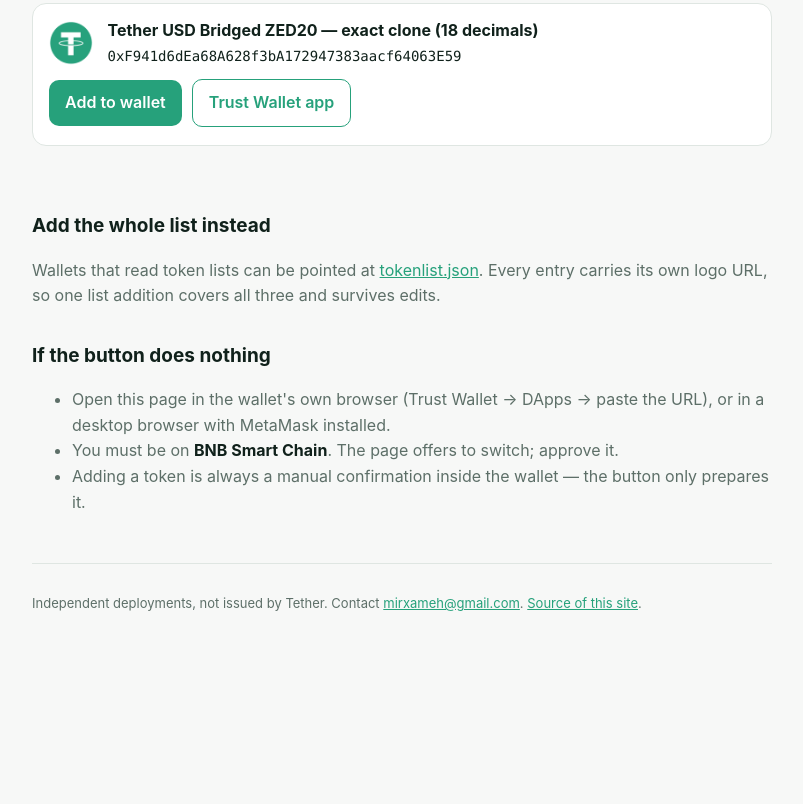
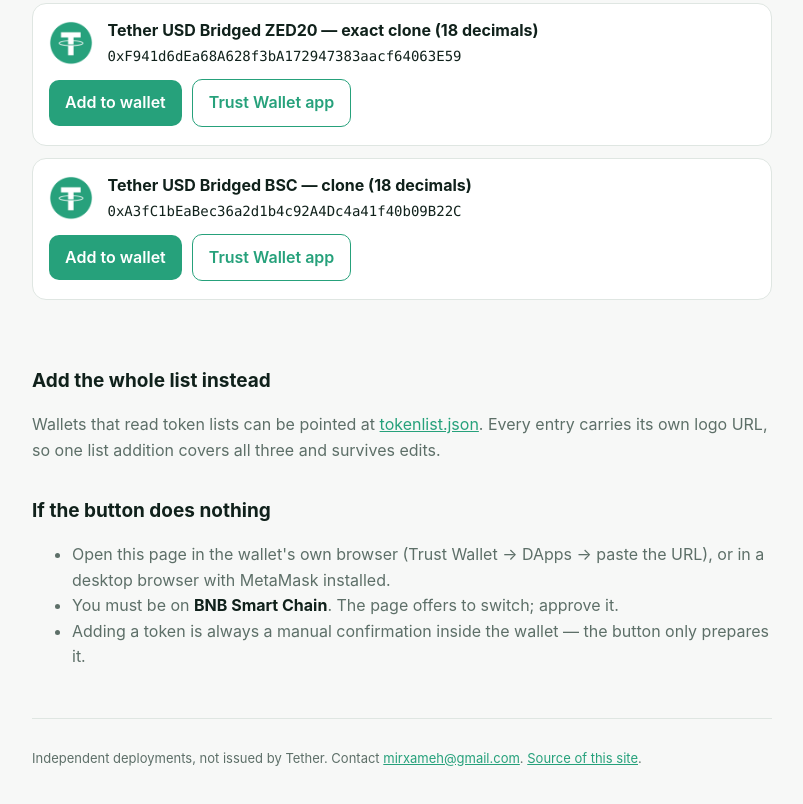
Before and after one commit to Mirxa27/usdt-trc20, a plain HTML site: page add.html in a window 1280 px wide. Shown: the part 1174-1978 px from the top of the page, without its empty margins (238-1041 px from the left). Before the commit the page ends 1873 px from the top, so only its background shows below. Drawn offline with Linux system fonts and the light colour scheme.

Commit message:
Add bridged clone card

```diff
--- a/add.html
+++ b/add.html
@@ -105,6 +105,16 @@
     </div>
   </div>
 
+  <div class="tok">
+    <img src="assets/logo-200.png" alt="">
+    <span class="meta"><b>Tether USD Bridged BSC — clone (18 decimals)</b>
+      <span class="mono">0xA3fC1bEaBec36a2d1b4c92A4Dc4a41f40b09B22C</span></span>
+    <div class="row">
+      <button data-addr="0xA3fC1bEaBec36a2d1b4c92A4Dc4a41f40b09B22C">Add to wallet</button>
+      <a class="ghost" href="https://link.trustwallet.com/add_asset?asset=c20000714_t0xA3fC1bEaBec36a2d1b4c92A4Dc4a41f40b09B22C">Trust Wallet app</a>
+    </div>
+  </div>
+
   <p id="out" role="status" aria-live="polite"></p>
 
   <h2>Add the whole list instead</h2>
```
